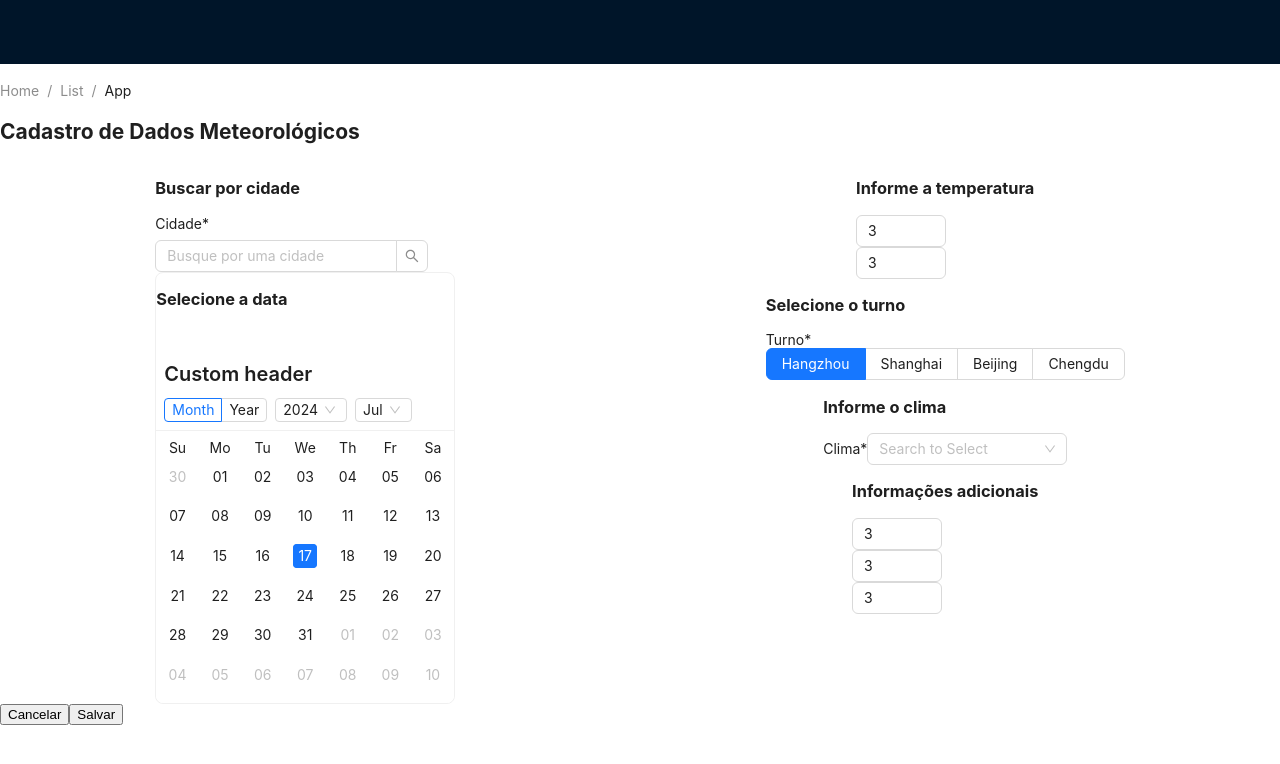
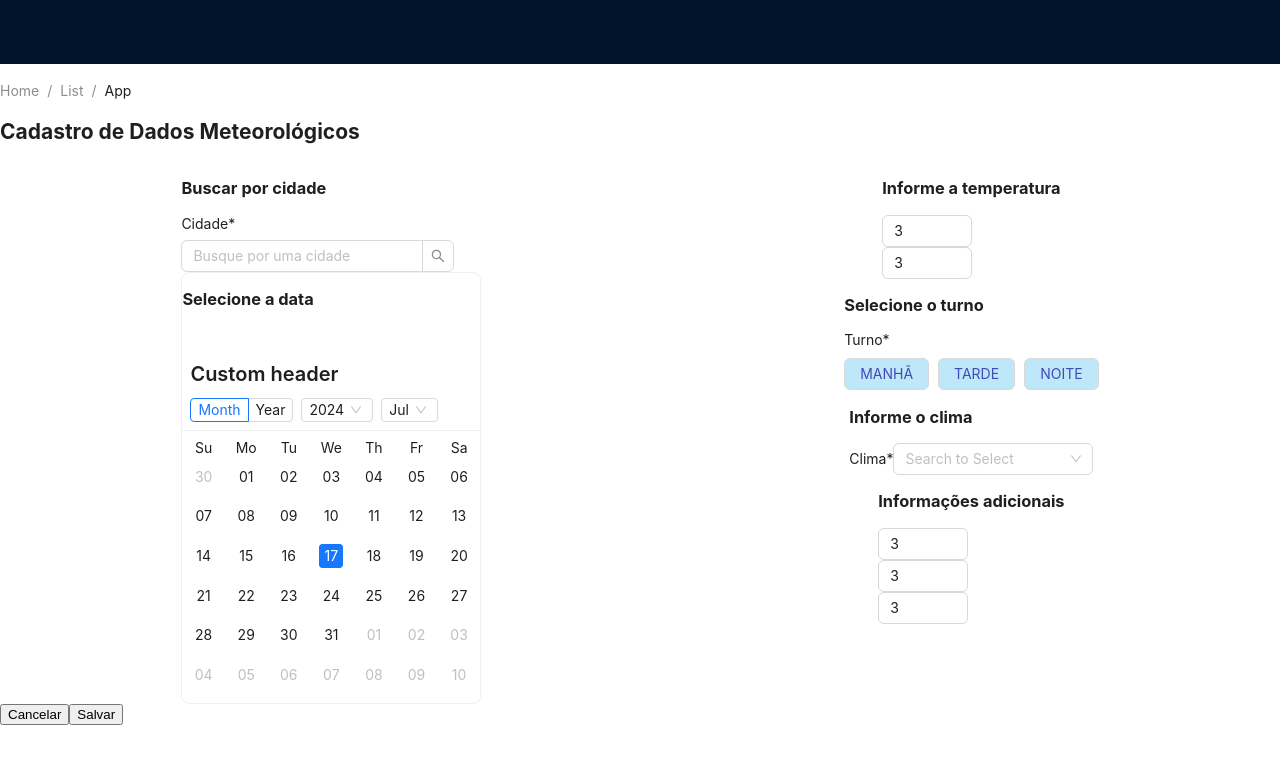
Before and after one commit to clickfrancis/desafio-clima-app, a React (Create React App) app: page / in a window 1280 px wide. Shown: the top 764 px of the page. Built offline with nearby package versions, Linux system fonts and the light colour scheme.

Commit message:
estilizando o radio group radio form

```diff
--- a/src/components/registerForm/form/radioForm/index.tsx
+++ b/src/components/registerForm/form/radioForm/index.tsx
@@ -1,13 +1,13 @@
 import React from 'react';
 import { Flex, Radio } from 'antd';
+import './style.scss'
 
 const RadioForm: React.FC = () => (
   <Flex vertical gap="middle">
-    <Radio.Group defaultValue="a" buttonStyle="solid">
-      <Radio.Button value="a">Hangzhou</Radio.Button>
-      <Radio.Button value="b">Shanghai</Radio.Button>
-      <Radio.Button value="c">Beijing</Radio.Button>
-      <Radio.Button value="d">Chengdu</Radio.Button>
+    <Radio.Group defaultValue="" buttonStyle="solid" className='custom-radio-group' >
+      <Radio.Button value="a" className='custom-radio'>MANHÃ</Radio.Button>
+      <Radio.Button value="b" className='custom-radio custom-radio-adapter'>TARDE</Radio.Button>
+      <Radio.Button value="c" className='custom-radio custom-radio-adapter'>NOITE</Radio.Button>
     </Radio.Group>
   </Flex>
 );
--- /dev/null
+++ b/src/components/registerForm/form/radioForm/style.scss
@@ -0,0 +1,21 @@
+.custom-radio-group {
+  padding-top: 10px;
+
+  .custom-radio {
+    background: #BEE7F9;
+    color: #414ABA;
+    border-radius: 6px;
+    position: initial;
+  }
+
+
+
+  .custom-radio:hover {
+    border: 1px solid #221F52;
+    color: #221F52;
+  }
+
+  .custom-radio-adapter{
+    margin-left: 10px;
+  }
+}
```
